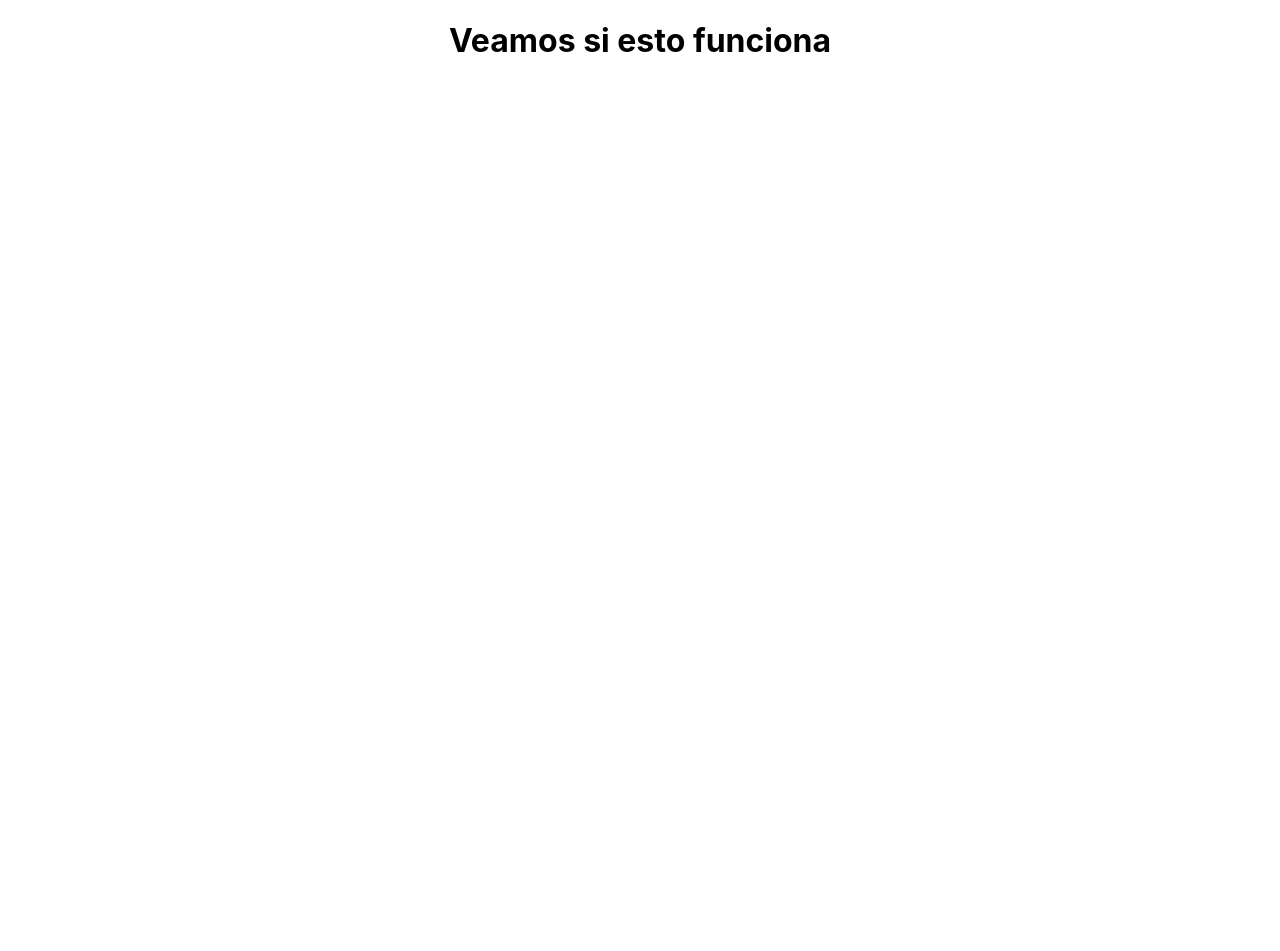
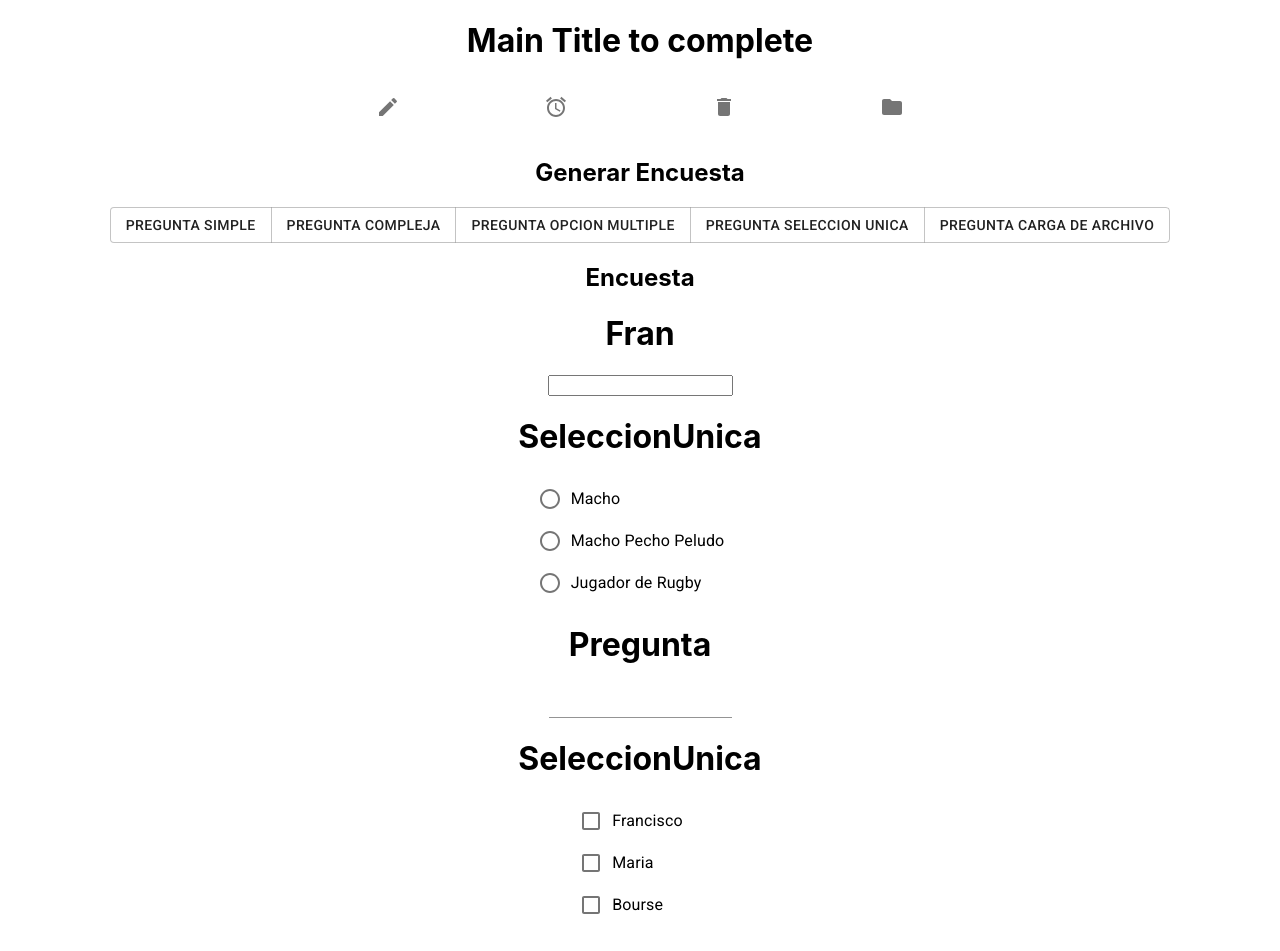
Before and after one commit to FMB555/APITPO, a React (Create React App) app: page /home in a window 1280 px wide. Shown: the top 951 px of the page. Before the commit the page ends 800 px from the top, so only its background shows below. Built offline with nearby package versions, Linux system fonts and the light colour scheme.

Commit message:
Add files via upload

```diff
--- /dev/null
+++ b/src/components/elements/AddElement.js
@@ -0,0 +1,89 @@
+import React from 'react';
+import ButtonGroup from '@material-ui/core/ButtonGroup';
+import Button1 from '@material-ui/core/Button';
+import {Button, Modal, ModalHeader, ModalBody, ModalFooter, FormGroup, Input, Label} from 'reactstrap';
+
+
+
+
+class AddElement extends React.Component {
+  state={
+    abierto: false,
+  }
+
+  abrirModal=(id)=>{
+    this.setState({abierto: !this.state.abierto});
+  }
+
+
+  render() {
+    const modalStyles={
+      position: "absolute",
+      top: '50%',
+      left: '50%',
+      transform: 'translate(-50%, -50%)'
+    }
+    return(
+      <>
+      <div>
+
+          <ButtonGroup>
+            <Button1 type="simple" onClick={this.abrirModal}>Pregunta Simple</Button1>
+            <Button1 type="compleja">Pregunta Compleja</Button1>
+            <Button1 type="multiple">Pregunta Opcion Multiple</Button1>
+            <Button1 type="unica">Pregunta Seleccion Unica</Button1>
+            <Button1 type="archivo">Pregunta Carga De Archivo</Button1>
+          </ButtonGroup>
+
+
+
+      </div>
+
+      <Modal id='Pregunta Simple' isOpen={this.state.abierto} style={modalStyles}>
+      <ModalHeader>
+        Pregunta Simple
+      </ModalHeader>
+      <ModalBody>
+        <FormGroup>
+          <Label>Escriba la pregunta</Label>
+          <Input type="text" id="Text"/>
+        </FormGroup>
+        <FormGroup>
+          <Label>Cantidad de caracteres</Label>
+          <Input type="text" id="Cant"/>
+        </FormGroup>
+      </ModalBody>
+
+      <ModalFooter>
+          <Button color="primary">Guardar</Button>
+          <Button color="secondary" onClick={this.abrirModal}>Cancelar</Button>
+      </ModalFooter>
+    </Modal>
+
+    <Modal id='Pregunta Compleja' isOpen={this.state.abierto} style={modalStyles}>
+      <ModalHeader>
+      Pregunta Compleja
+      </ModalHeader>
+      <ModalBody>
+        <FormGroup>
+          <Label>Escriba la pregunta</Label>
+          <Input type="text" id="Text"/>
+        </FormGroup>
+      </ModalBody>
+
+      <ModalFooter>
+          <Button color="primary">Guardar</Button>
+          <Button color="secondary" onClick={this.abrirModal}>Cancelar</Button>
+      </ModalFooter>
+    </Modal>
+
+
+
+    </>
+     )
+  }
+}
+
+
+
+export default AddElement
--- /dev/null
+++ b/src/components/elements/Archivo.js
@@ -0,0 +1,21 @@
+import React from 'react';
+
+
+
+/*Remplazar:  <h1> Pregunta Simple </h1>
+Por el parametro nombre*/
+
+
+
+
+const Archivo = (nombre, len) => {
+    return (
+      <div className='card'>
+        <h1> Carga de Archivo </h1>
+        <input type = 'file'/>
+      </div>
+    )
+}
+
+
+export default Archivo;
--- /dev/null
+++ b/src/components/elements/Encuesta.js
@@ -0,0 +1,53 @@
+import React, { Component } from 'react'
+import PreguntaSimple from './PreguntaSimple'
+import PreguntaCompleja from './PreguntaCompleja'
+import SeleccionUnica from './SeleccionUnica'
+import Multiple from './Multiple'
+import Archivo from './Archivo'
+import Button from '@material-ui/core/Button';
+
+class Encuesta extends Component {
+
+
+    mostrarPregunta = () => {
+
+        const preguntas = this.props.preguntas;
+
+        return (
+            <React.Fragment>
+                <div>
+                    <h2>
+                        Encuesta
+                    </h2>
+                    <Button>Guardar</Button>
+                </div>
+            </React.Fragment>
+        )
+
+    }
+
+    render() {
+        return (
+            <React.Fragment>
+                <div>
+                    <h2>
+                        Encuesta
+                    </h2>
+                    <PreguntaSimple nombre='Fran' len='1'/>
+                    <SeleccionUnica/>
+                    <PreguntaCompleja nombre='Pregunta'/>
+                    <Multiple/>
+                    <Archivo/>
+                    <Button>Guardar</Button>
+                </div>
+
+            </React.Fragment>
+        )
+    }
+
+
+
+
+}
+
+export default Encuesta;
--- /dev/null
+++ b/src/components/elements/Multiple.js
@@ -0,0 +1,45 @@
+import React from 'react';
+import FormControlLabel from '@material-ui/core/FormControlLabel';
+import FormControl from '@material-ui/core/FormControl';
+import FormLabel from '@material-ui/core/FormLabel';
+import Checkbox from '@material-ui/core/Checkbox';
+import FormGroup from '@material-ui/core/FormGroup';
+
+
+/*Tareas:
+
+1) Remplazar:  <h1> Pregunta Simple </h1> Por el parametro nombre
+
+2) Definir parametros como nombre y cantidad de opciones con las opciones
+*/
+
+/*<FormControlLabel value="disabled" disabled control={<Radio />} label="(Disabled option)" />*/
+
+const Multiple = (nombre) => {
+    return (
+      <div className='card'>
+        <h1> SeleccionUnica </h1>
+            <FormControl component="fieldset" >
+                        <FormGroup>
+                            <FormControlLabel
+                            control={<Checkbox/>}
+                            label="Francisco"
+                            />
+                            <FormControlLabel
+                            control={<Checkbox/>}
+                            label="Maria"
+                            />
+                            <FormControlLabel
+                            control={<Checkbox/>}
+                            label="Bourse"
+                            />
+                        </FormGroup>
+
+            </FormControl>
+
+      </div>
+    )
+}
+
+
+export default Multiple;
--- /dev/null
+++ b/src/components/elements/Nav.js
@@ -0,0 +1,24 @@
+import React from 'react';
+import BottomNavigation from '@material-ui/core/BottomNavigation';
+import BottomNavigationAction from '@material-ui/core/BottomNavigationAction';
+import AlarmIcon from '@material-ui/icons/Alarm';
+import DeleteIcon from '@material-ui/icons/Delete';
+import FolderIcon from '@material-ui/icons/Folder';
+import CreateIcon from '@material-ui/icons/Create';
+
+
+class Nav extends React.Component{
+    render(){
+        return(
+            <BottomNavigation>
+                <BottomNavigationAction label="Create" value="Create" icon={<CreateIcon />} />
+                <BottomNavigationAction label="Alarm" value="Alarm" icon={<AlarmIcon />} />
+                <BottomNavigationAction label="Eliminar" value="Eliminar" icon={<DeleteIcon />} />
+                <BottomNavigationAction label="Folder" value="Folder" icon={<FolderIcon />} />
+            </BottomNavigation>
+        )
+    }
+}
+
+
+export default Nav;
--- /dev/null
+++ b/src/components/elements/PreguntaCompleja.js
@@ -0,0 +1,29 @@
+import React from 'react';
+import TextField from '@material-ui/core/TextField';
+
+
+/*Remplazar:  <h1> Pregunta Simple </h1>
+Por el parametro nombre*/
+/*class PreguntaCompleja extends React.Component {
+  constructor (name) {
+      this.name = name
+  }
+  render () {
+      <div className='card'>
+        <h1> {this.name} </h1>
+        <TextField/>
+      </div>
+  }
+}*/
+
+const PreguntaCompleja = ({nombre}) => {
+    return (
+      <div className='card'>
+        <h1> {nombre} </h1>
+        <TextField/>
+      </div>
+    )
+}
+
+
+export default PreguntaCompleja;
--- /dev/null
+++ b/src/components/elements/PreguntaSimple.js
@@ -0,0 +1,21 @@
+import React from 'react';
+
+
+
+/*Remplazar:  <h1> Pregunta Simple </h1>
+Por el parametro nombre*/
+
+
+
+
+const PreguntaSimple = ({nombre, len}) => {
+    return (
+      <div className='card'>
+        <h1> {nombre} </h1>
+        <input type = 'text' maxLength = {len}/>
+      </div>
+    )
+}
+
+
+export default PreguntaSimple;
--- /dev/null
+++ b/src/components/elements/SeleccionUnica.js
@@ -0,0 +1,35 @@
+import React from 'react';
+import TextField from '@material-ui/core/TextField';
+import RadioGroup from '@material-ui/core/RadioGroup';
+import FormControlLabel from '@material-ui/core/FormControlLabel';
+import FormControl from '@material-ui/core/FormControl';
+import FormLabel from '@material-ui/core/FormLabel';
+import Radio from '@material-ui/core/Radio';
+
+/*Tareas:
+
+1) Remplazar:  <h1> Pregunta Simple </h1> Por el parametro nombre
+
+2) Definir parametros como nombre y cantidad de opciones con las opciones
+*/
+
+/*<FormControlLabel value="disabled" disabled control={<Radio />} label="(Disabled option)" />*/
+
+const SeleccionUnica = (nombre, len, lista) => {
+    return (
+      <div className='card'>
+        <h1> SeleccionUnica </h1>
+        <FormControl component="fieldset">
+            <RadioGroup aria-label="gender" name="gender1">
+                <FormControlLabel value="Macho" control={<Radio />} label="Macho" />
+                <FormControlLabel value="Macho Pecho Peludo" control={<Radio />} label="Macho Pecho Peludo" />
+                <FormControlLabel value="Jugador de Rugby" control={<Radio />} label="Jugador de Rugby" />
+            </RadioGroup>
+        </FormControl>
+
+      </div>
+    )
+}
+
+
+export default SeleccionUnica;
--- a/src/components/pages/Home.js
+++ b/src/components/pages/Home.js
@@ -1,7 +1,30 @@
 import React from 'react';
+import Nav from '../elements/Nav'
+import AddElement from '../elements/AddElement'
+import Encuesta from '../elements/Encuesta'
+
 
 export default function Home() {
+    //Tarea Jime: Generar una coleccion que guarde un componente y un string
+
+
     return (
-        <h1>Veamos si esto funciona</h1>
+        <div className="app container">
+            <div className="jumbotron">
+                <h1>Main Title to complete</h1>
+            </div>
+            <Nav />
+            <div className="jumbotron">
+                <h2>Generar Encuesta</h2>
+                <AddElement />
+
+            </div>
+            <div className="jumbotron">
+                <Encuesta/>
+            </div>
+        </div>
+
+
+
     )
 }
```
